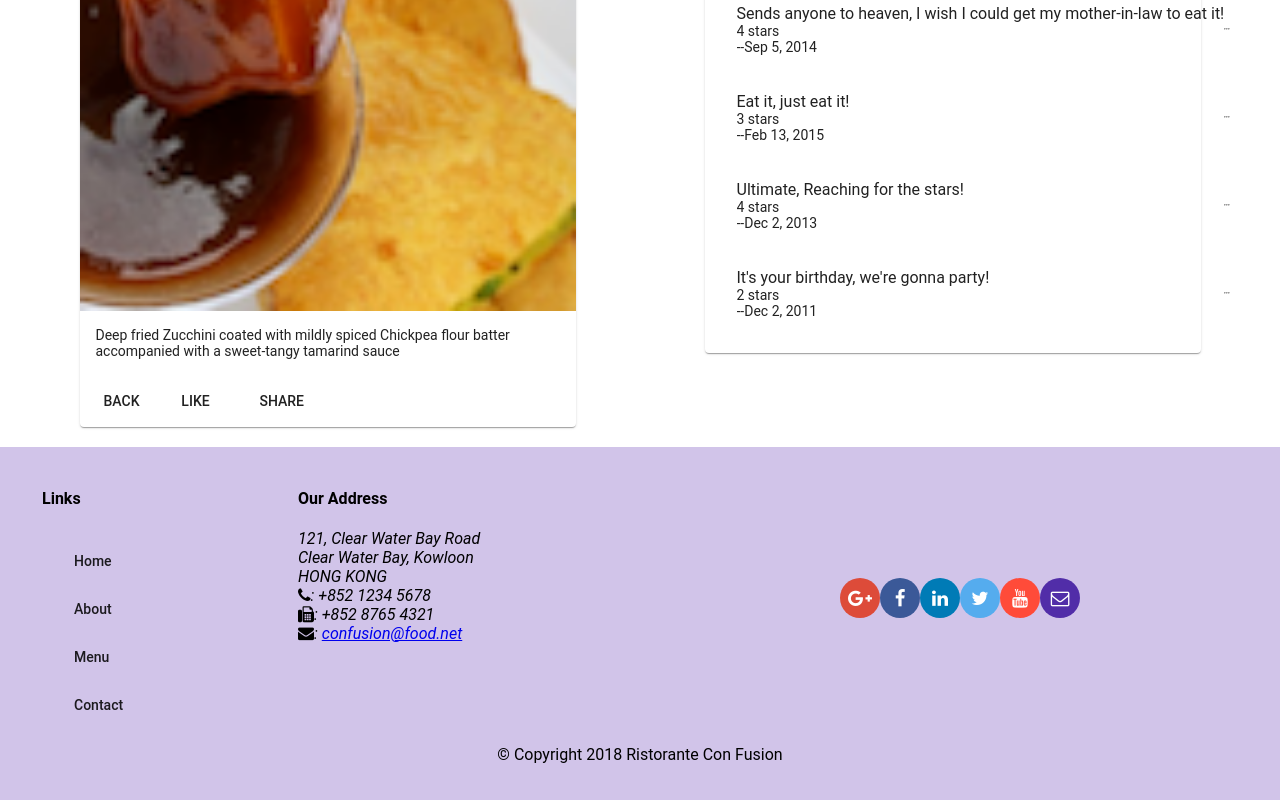
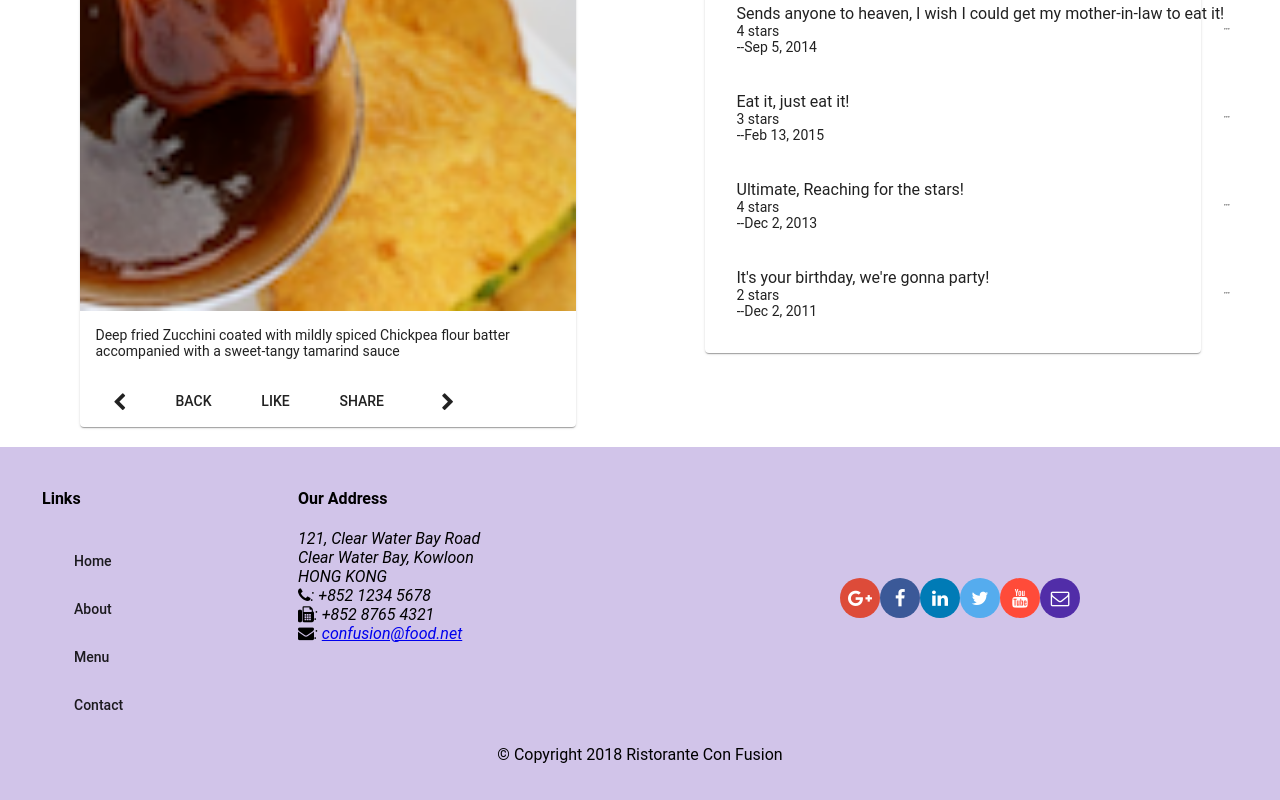
Before and after one commit to tejasdahad/Angular, an Angular app: page /dishdetail/1 in a window 1280 px wide. Shown: the part 619-1419 px from the top of the page. Built offline with nearby package versions, Linux system fonts and the light colour scheme.

Commit message:
Angular and Rxjs part 2

```diff
--- a/src/app/dishdetail/dishdetail.component.html
+++ b/src/app/dishdetail/dishdetail.component.html
@@ -16,9 +16,16 @@
         <p>{{dish.description}}</p>
       </mat-card-content>
       <mat-card-actions>
+        <button mat-button [routerLink]="['/dishdetail',prev]">
+          <span class="fa fa-chevron-left fa-lg"></span>
+        </button>
         <button mat-button (click)="goBack()">BACK</button>
         <button mat-button>LIKE</button>
         <button mat-button>SHARE</button>
+        <span class="flex-spacer"></span>
+        <button mat-button [routerLink]="['/dishdetail',next]">
+          <span class="fa fa-chevron-right fa-lg"></span>
+        </button>
       </mat-card-actions>
     </mat-card>
   </div>
--- a/src/app/dishdetail/dishdetail.component.ts
+++ b/src/app/dishdetail/dishdetail.component.ts
@@ -3,7 +3,7 @@
 import { Params, ActivatedRoute } from '@angular/router';
 import { Location } from '@angular/common';
 import { DishService } from '../services/dish.service';
-
+import { switchMap } from 'rxjs/operators';
 @Component({
   selector: 'app-dishdetail',
   templateUrl: './dishdetail.component.html',
@@ -12,15 +12,25 @@
 export class DishdetailComponent implements OnInit {
 
   dish: Dish;
+  dishIds: string[];
+  next: string;
+  prev: string;
 
   constructor(private dishService: DishService,
     private route: ActivatedRoute,
     private location: Location) { }
 
   ngOnInit(): void {
-    let id = this.route.snapshot.params['id'];
-    this.dishService.getDish(id)
-      .subscribe((dish) => this.dish = dish);
+    this.dishService.getDishIds()
+      .subscribe((dishIds) => this.dishIds = dishIds);
+    this.route.params.pipe(switchMap((params: Params) => this.dishService.getDish(params['id'])))
+      .subscribe(dish => { this.dish = dish; this.setPrevNext(dish.id); });
+  }
+
+  setPrevNext(dishId: string) {
+    const index = this.dishIds.indexOf(dishId);
+    this.prev = this.dishIds[(this.dishIds.length + index - 1) % this.dishIds.length];
+    this.next = this.dishIds[(this.dishIds.length + index + 1) % this.dishIds.length];
   }
 
   goBack(): void {
--- a/src/app/services/dish.service.ts
+++ b/src/app/services/dish.service.ts
@@ -21,4 +21,8 @@
   getFeaturedDish(): Observable<Dish> {
     return of(DISHES.filter((dish) => dish.featured)[0]).pipe(delay(2000));
   }
+
+  getDishIds(): Observable<string[] | any> {
+    return of(DISHES.map(dish => dish.id));
+  }
 }
```
